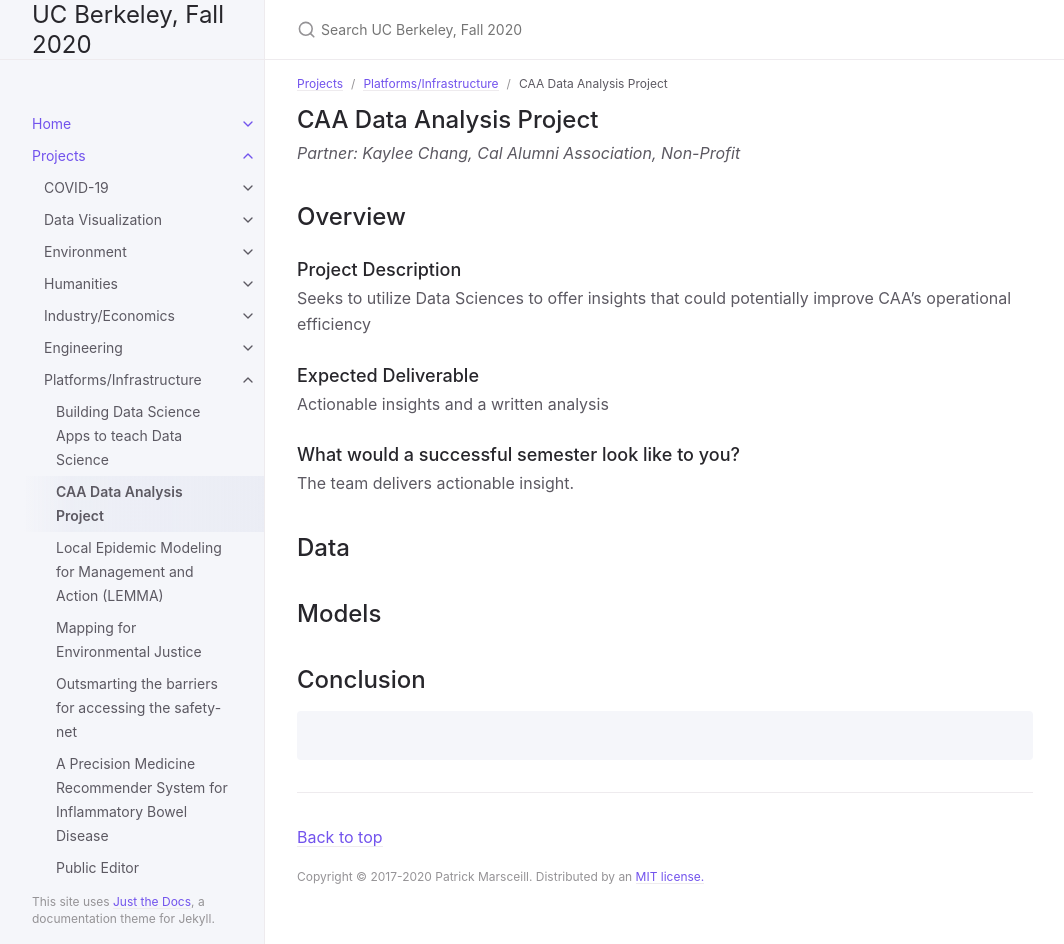
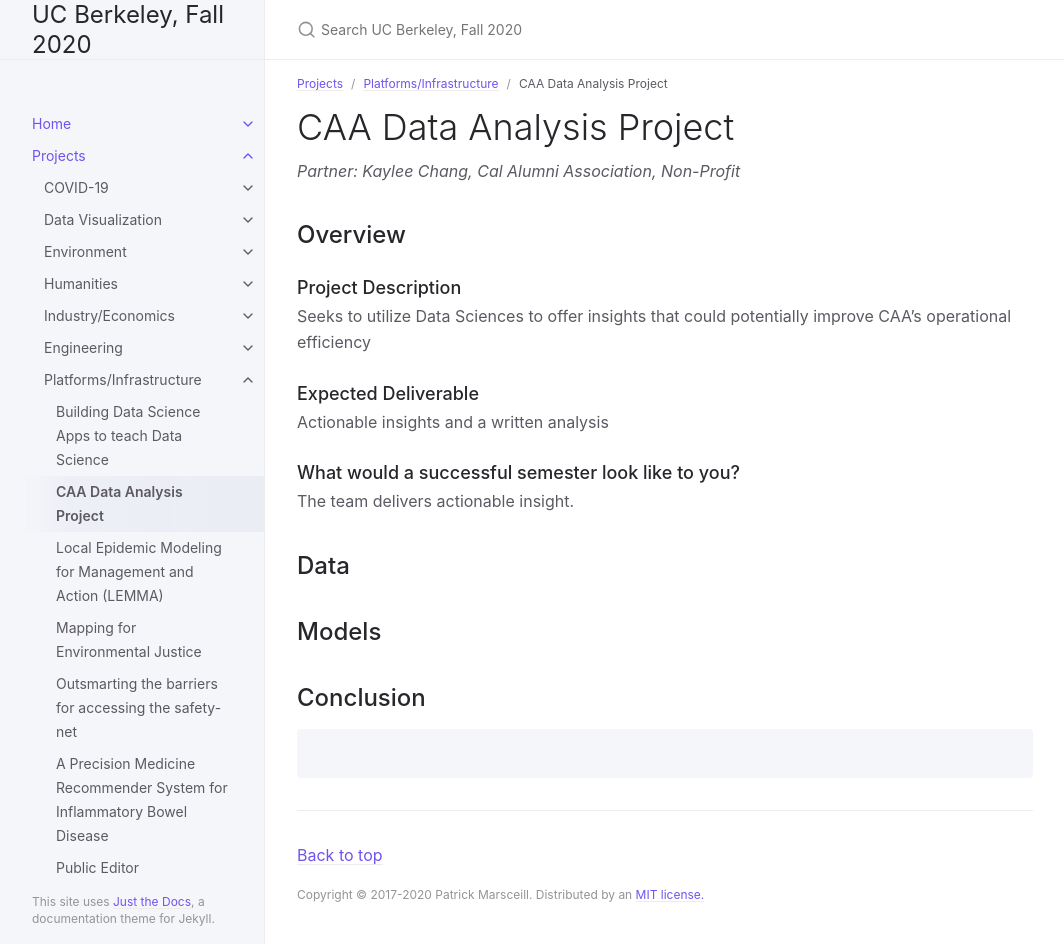
Before and after one commit to DS-Discovery/ds-discovery.github.io, a Jekyll site: the page built from Projects/Platforms:Infrastructure/CAA Data Analysis Project.md, in a window 1280 px wide and 944 px high. Shown: the whole window, without its empty margins (107-1171 px from the left). Built offline with Jekyll 4.4.1, drawn with Linux system fonts in a browser that asks for light colours.

```diff
--- a/Projects/Platforms:Infrastructure/CAA Data Analysis Project.md
+++ b/Projects/Platforms:Infrastructure/CAA Data Analysis Project.md
@@ -7,7 +7,7 @@ nav_order: 1
 ---
 
 
-## CAA Data Analysis Project
+# CAA Data Analysis Project
 *Partner: Kaylee	Chang, Cal Alumni Association, Non-Profit*
 
 ## Overview
```
